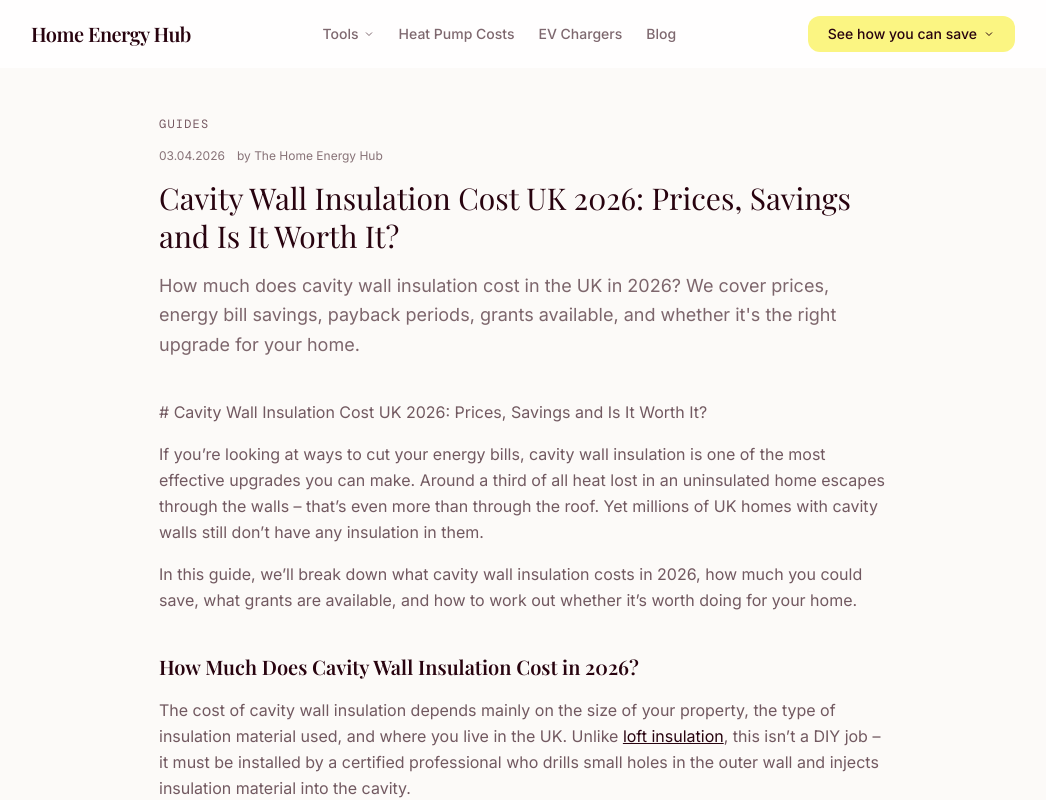
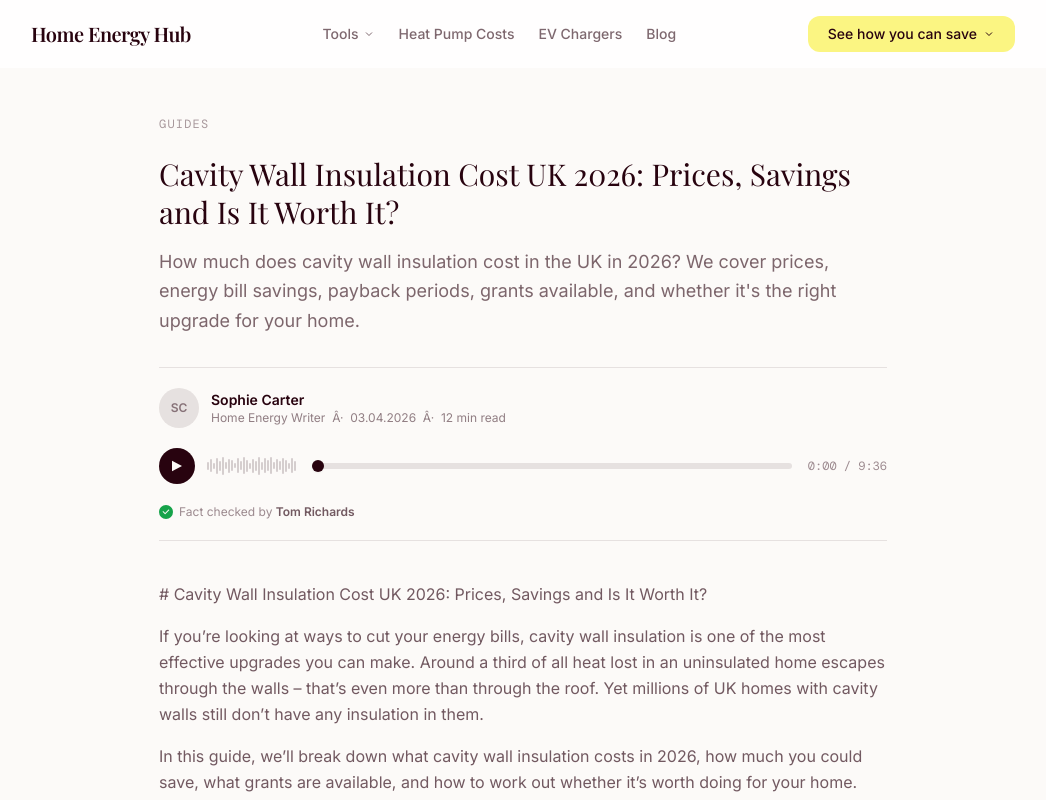
Before and after one commit to nrpilling21/thehomeenergyhub, a Next.js app: page /blog/cavity-wall-insulation-cost-uk in a window 1280 px wide. Shown: the top 800 px of the page, without its empty margins (117-1163 px from the left). Built offline with nearby package versions, Linux system fonts and the light colour scheme; a web font is replaced by a local one.

Commit message:
Add author byline, audio player, fact checker to blog posts

```diff
--- a/src/app/blog/[slug]/page.tsx
+++ b/src/app/blog/[slug]/page.tsx
@@ -1,6 +1,22 @@
 import { getAllPosts, getPostBySlug } from '@/lib/blog';
 import { notFound } from 'next/navigation';
 import type { Metadata } from 'next';
+import AudioPlayer from '@/components/AudioPlayer';
+
+const AUTHOR = {
+  name: 'Sophie Carter',
+  role: 'Home Energy Writer',
+  initials: 'SC',
+};
+
+const FACT_CHECKER = {
+  name: 'Tom Richards',
+};
+
+function readTime(text: string): number {
+  const words = text.trim().split(/\s+/).length;
+  return Math.max(1, Math.ceil(words / 200));
+}
 
 export async function generateStaticParams() {
   const posts = getAllPosts();
@@ -25,17 +41,14 @@ function markdownToHtml(md: string): string {
       block = block.trim();
       if (!block) return '';
 
-      // Headings
       if (block.startsWith('### ')) return `<h3 class="text-lg font-display font-semibold mt-8 mb-3">${block.slice(4)}</h3>`;
       if (block.startsWith('## ')) return `<h2 class="text-xl font-display font-semibold mt-10 mb-4">${block.slice(3)}</h2>`;
 
-      // Unordered lists
       if (block.match(/^[-*] /m)) {
         const items = block.split('\n').filter(l => l.match(/^[-*] /)).map(l => `<li class="mb-1">${l.replace(/^[-*] /, '')}</li>`);
         return `<ul class="list-disc pl-6 mb-4 text-ink/65 leading-relaxed">${items.join('')}</ul>`;
       }
 
-      // Paragraph with inline formatting
       let html = block
         .replace(/\*\*(.*?)\*\*/g, '<strong>$1</strong>')
         .replace(/\[(.*?)\]\((.*?)\)/g, '<a href="$2" class="text-ink underline">$1</a>');
@@ -50,8 +63,10 @@ export default function BlogPost({ params }: { params: { slug: string } }) {
   if (!post) notFound();
 
   const contentHtml = markdownToHtml(post.content);
+  const minutes = readTime(post.content);
+  const totalSec = Math.round(minutes * 48);
+  const dur = `${Math.floor(totalSec / 60)}:${String(totalSec % 60).padStart(2, '0')}`;
 
-  // JSON-LD FAQ schema
   const faqSchema = post.faq && post.faq.length > 0 ? {
     '@context': 'https://schema.org',
     '@type': 'FAQPage',
@@ -71,21 +86,48 @@ export default function BlogPost({ params }: { params: { slug: string } }) {
         />
       )}
       <article className="max-w-3xl mx-auto px-5 py-12">
-        <p className="font-mono text-xs tracking-widest text-plum-muted uppercase mb-4">{post.category.replace('-', ' ')}</p>
-        <div className="flex items-center gap-3 mb-4">
-          <span className="text-xs text-ink/55">{post.date}</span>
-          <span className="text-xs text-ink/55">by {post.author}</span>
+        <p className="font-mono text-xs tracking-widest text-ink/40 uppercase mb-6">
+          {post.category.replace('-', ' ')}
+        </p>
+
+        <h1 className="text-3xl font-display font-normal text-ink mb-4 leading-tight">
+          {post.title}
+        </h1>
+        <p className="text-lg text-ink/60 mb-8 leading-relaxed">{post.description}</p>
+
+        {/* Author byline */}
+        <div className="border-t border-b border-ink/10 py-5 mb-10">
+          <div className="flex items-center gap-3 mb-3">
+            <div className="w-10 h-10 rounded-full bg-ink/10 flex items-center justify-center flex-shrink-0 overflow-hidden">
+              <span className="text-xs font-semibold text-ink/50">{AUTHOR.initials}</span>
+            </div>
+            <div>
+              <p className="text-sm font-semibold text-ink">{AUTHOR.name}</p>
+              <p className="text-xs text-ink/50">
+                {AUTHOR.role}&nbsp;&nbsp;Â·&nbsp;&nbsp;{post.date}&nbsp;&nbsp;Â·&nbsp;&nbsp;{minutes} min read
+              </p>
+            </div>
+          </div>
+
+          <AudioPlayer duration={dur} />
+
+          <div className="flex items-center gap-1.5 mt-3">
+            <svg width="14" height="14" viewBox="0 0 14 14" fill="none" className="text-green-600 flex-shrink-0">
+              <path d="M7 0a7 7 0 1 0 0 14A7 7 0 0 0 7 0Zm3.2 5.3-3.7 3.7a.5.5 0 0 1-.7 0L3.8 7a.5.5 0 0 1 .7-.7L6.1 8l3.4-3.4a.5.5 0 0 1 .7.7Z" fill="currentColor"/>
+            </svg>
+            <span className="text-xs text-ink/45">
+              Fact checked by{' '}
+              <span className="font-semibold text-ink/65">{FACT_CHECKER.name}</span>
+            </span>
+          </div>
         </div>
-
-        <h1 className="text-3xl font-display font-normal text-ink mb-4 leading-tight">{post.title}</h1>
-        <p className="text-lg text-ink/60 mb-10 leading-relaxed">{post.description}</p>
 
         <div dangerouslySetInnerHTML={{ __html: contentHtml }} />
 
-        {/* CTA - yellow background */}
+        {/* CTA */}
         <div className="bg-yellow rounded-2xl p-8 mt-12 text-center">
           <p className="font-display font-semibold text-lg text-ink mb-2">Get a personalised estimate</p>
-          <p className="text-ink/60 text-base mb-4">Try our free calculators  - no email required.</p>
+          <p className="text-ink/60 text-base mb-4">Try our free calculators&nbsp;&mdash;&nbsp;no email required.</p>
           <div className="flex gap-3 justify-center flex-wrap">
             <a href="/heat-pump-cost-calculator" className="px-6 py-3 bg-ink text-cream-dark rounded-xl font-semibold text-sm hover:opacity-90 transition">
               Heat Pump Calculator
```
